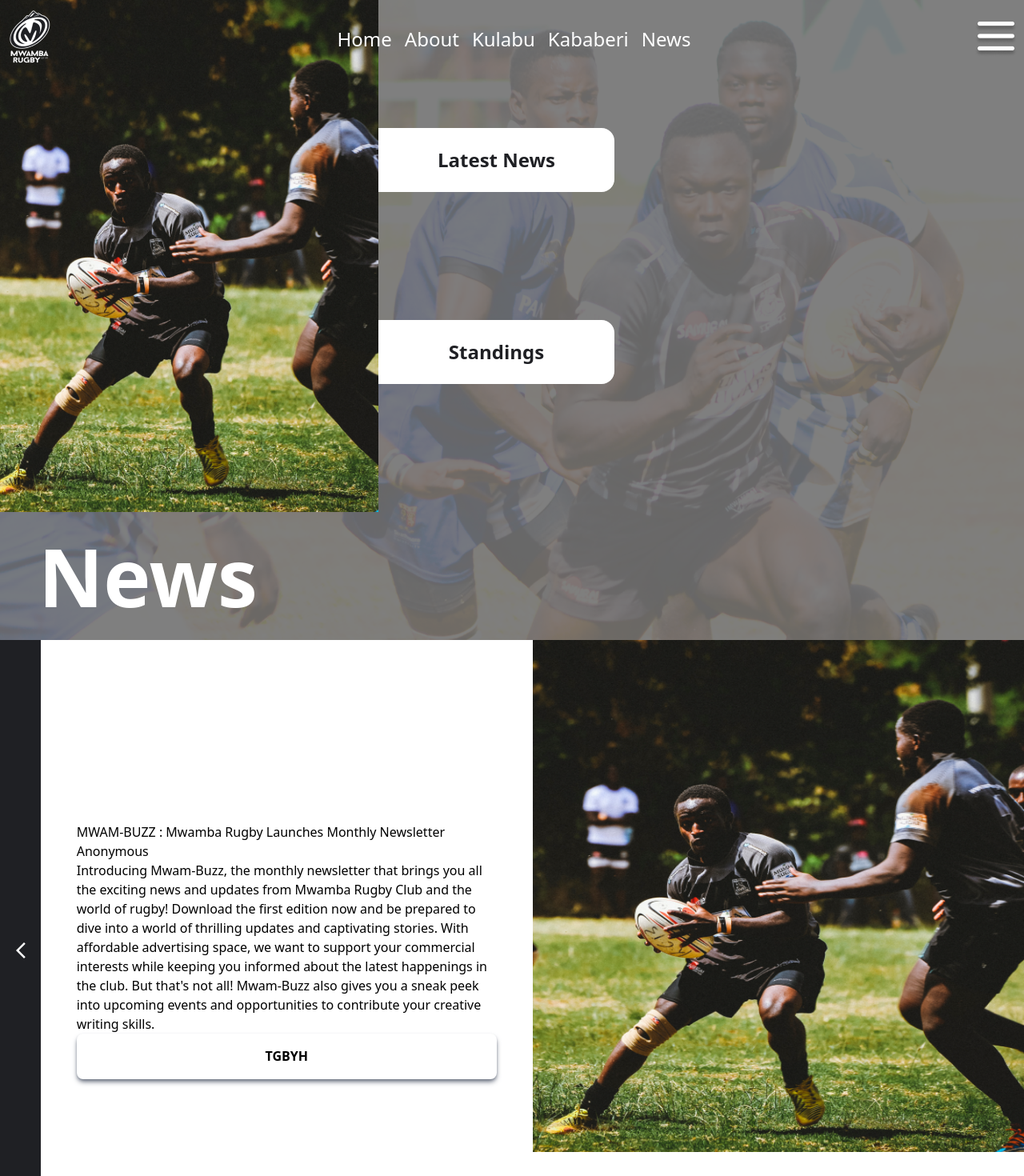
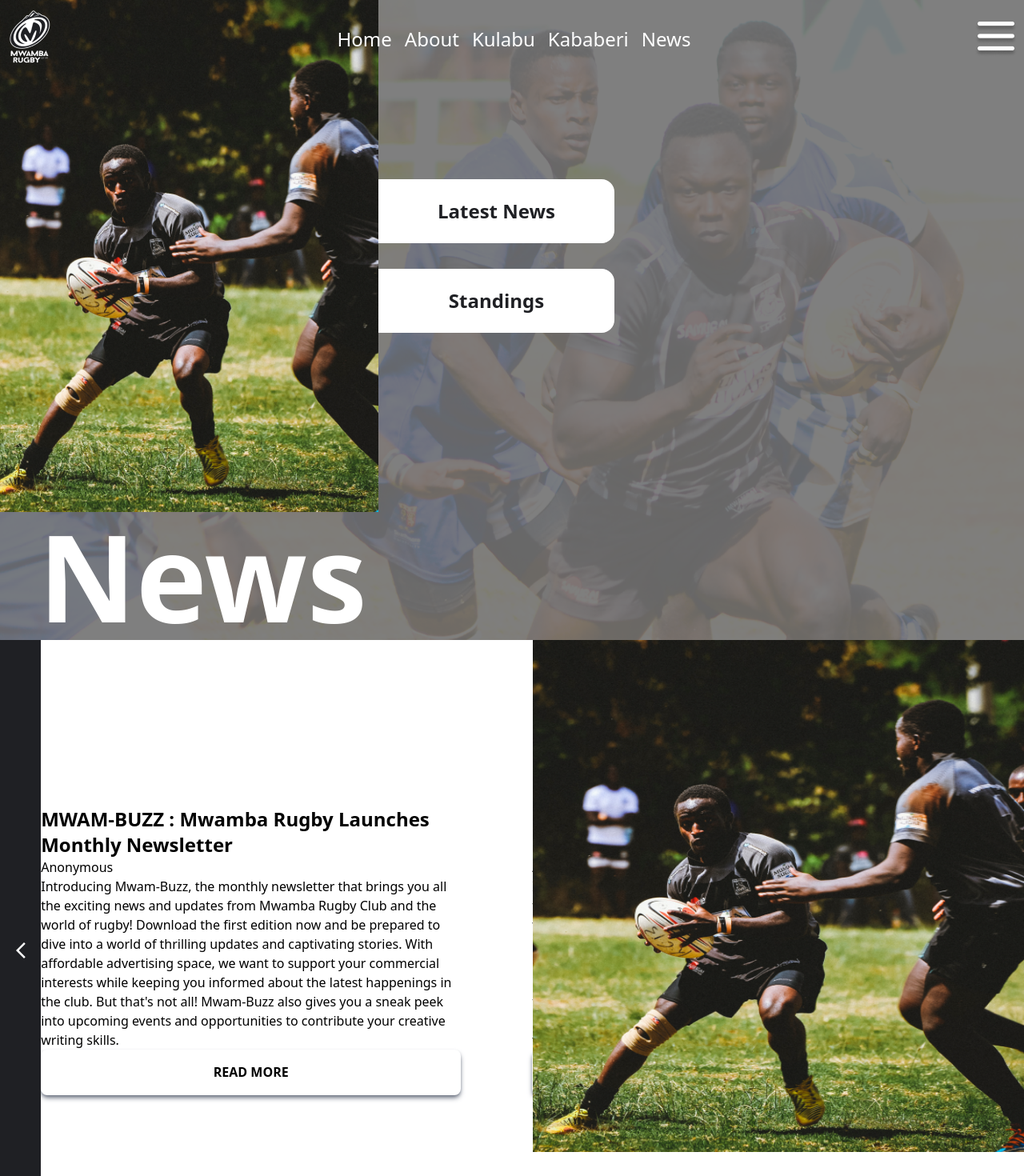
Before and after one commit to MICHAELMUNAVU83/mwamba, a React (Vite) app: page /news in a window 1280 px wide. Shown: the top 1470 px of the page at 80% size. Built offline with nearby package versions, Linux system fonts and the light colour scheme.

Commit message:
added state

```diff
--- a/src/components/NewsComponents/LatestNews.jsx
+++ b/src/components/NewsComponents/LatestNews.jsx
@@ -39,11 +39,11 @@
           {slides.map((slide) => (
             <SwiperSlide className="flex cursor-pointer py-8 justify-center items-center ">
               <div className="flex flex-col justify-start">
-                <p>{slide.title}</p>
+                <p className="text-2xl font-bold w-[80%]">{slide.title}</p>
                 <p>{slide.author}</p>
                 <p className="w-[525px]">{slide.excerpt}</p>
                 <button className="uppercase bg-white w-[525px] h-[57px] font-bold shadow-md shadow-gray-500 rounded-lg ">
-                  tgbyh
+                  Read More
                 </button>
               </div>
             </SwiperSlide>
--- a/src/components/NewsComponents/NewsHome.jsx
+++ b/src/components/NewsComponents/NewsHome.jsx
@@ -18,7 +18,7 @@
             }}
             className="w-[80%] h-[80vh] bg-cover bg-center bg-no-repeat"
           ></div>
-          <div className="flex flex-col justify-evenly text-2xl font-bold h-[80vh] text-white">
+          <div className="flex flex-col justify-center gap-8 text-2xl font-bold h-[80vh] text-white">
             <p className="w-[295px] flex items-center rounded-r-2xl justify-center h-[80px] bg-white text-[#1F2024]">
               Latest News
             </p>
@@ -28,7 +28,7 @@
 
           </div>
         </div>
-        <div className="flex h-[20vh] text-[100px] w-[100%] justify-start p-12 items-center text-white  font-bold">
+        <div className="flex h-[20vh] text-[150px] w-[100%] justify-start p-12 items-center text-white  font-bold">
           News
         </div>
       </div>
```
